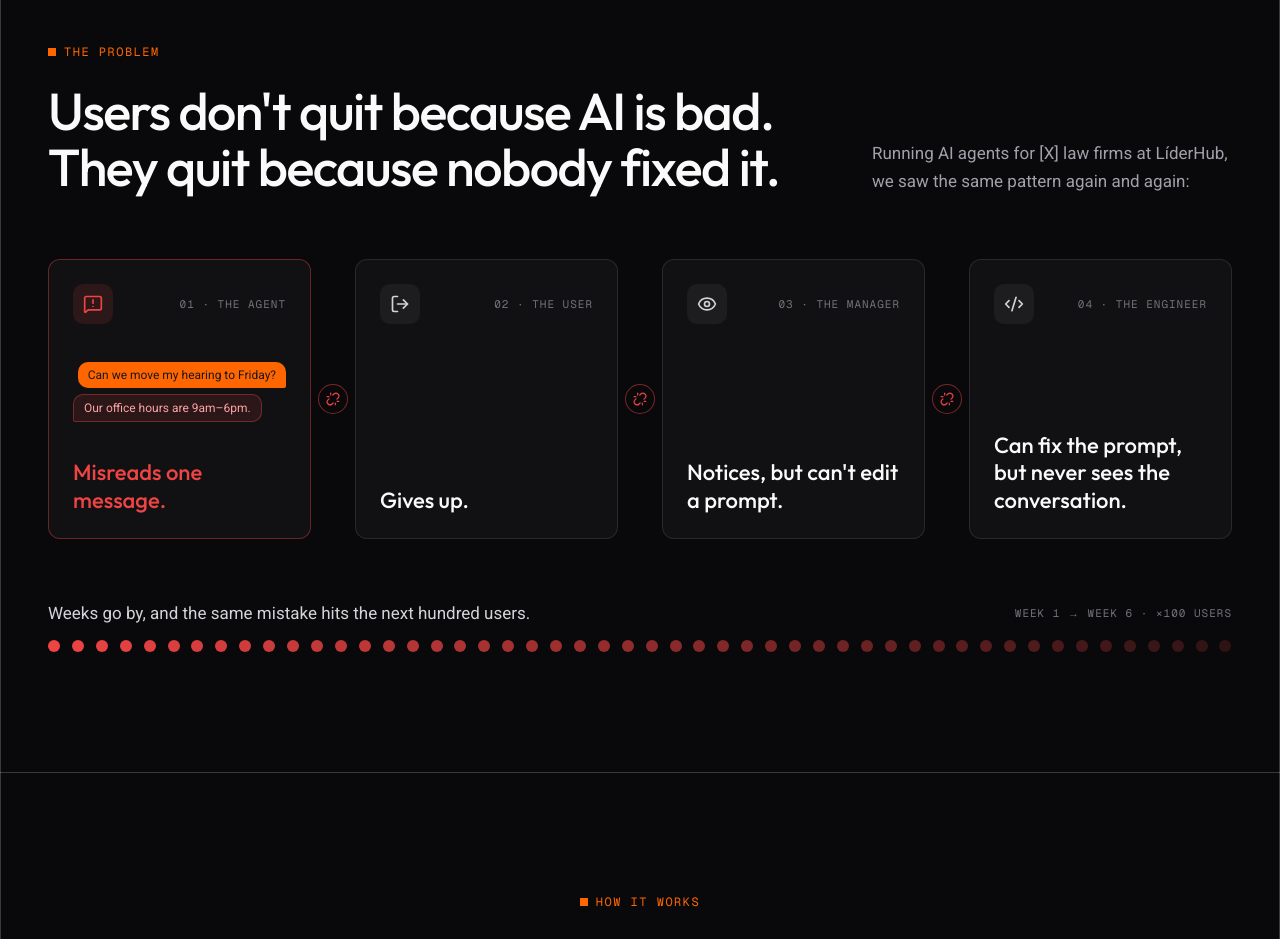
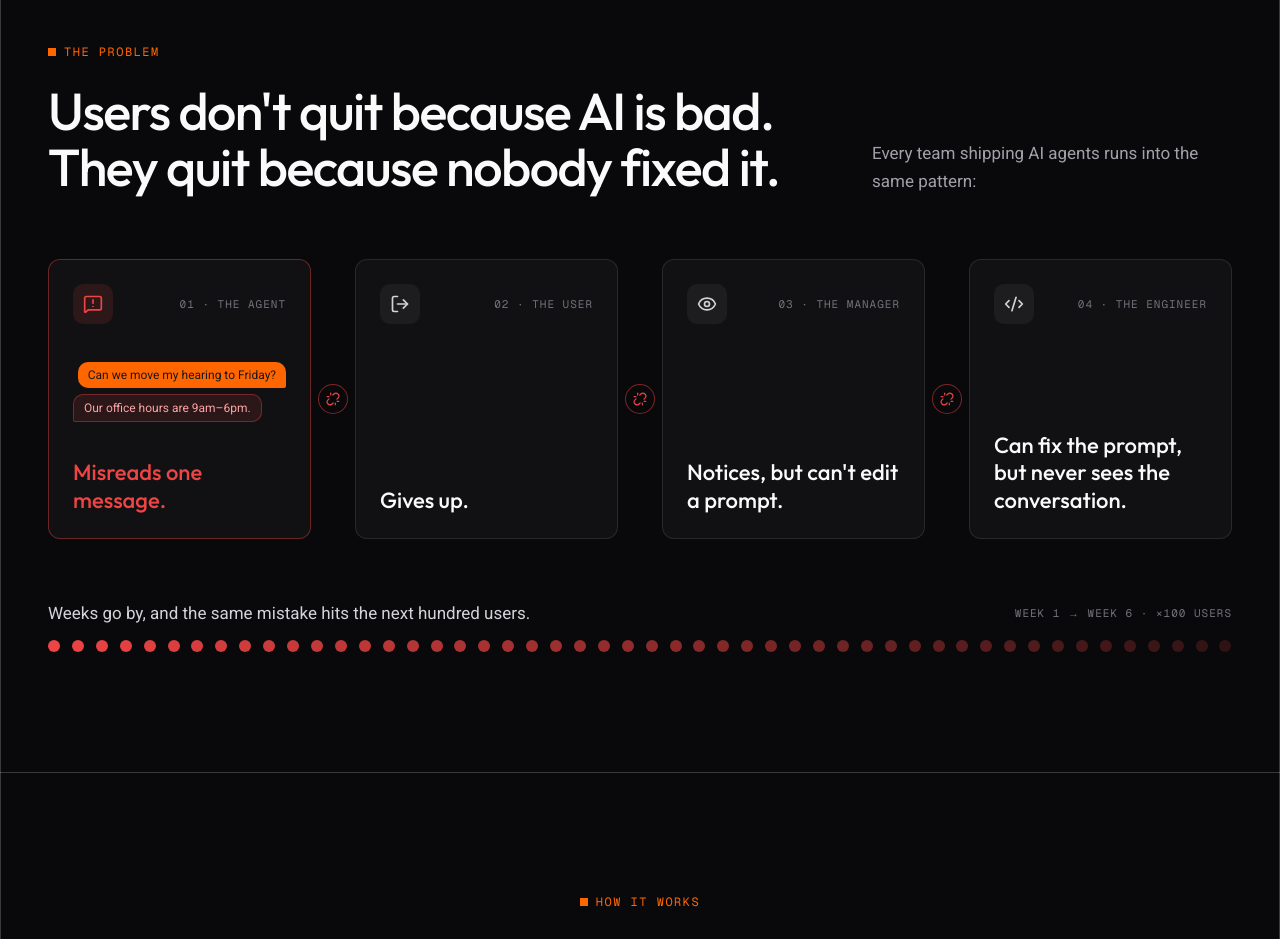
Before and after one commit to liderhubai/supabase-select-26, a Next.js app: page / in a window 1280 px wide. Shown: the part 2880-3819 px from the top of the page. Built offline with nearby package versions, Linux system fonts and the light colour scheme.

Commit message:
chore(landing): remove LíderHub references and [X] placeholders
Co-Authored-By: Claude Opus 5.5 <noreply@anthropic.com>

```diff
--- a/src/components/landing/Problem.tsx
+++ b/src/components/landing/Problem.tsx
@@ -58,12 +58,6 @@ function Break() {
 
 const DOTS = Array.from({ length: 50 }, (_, i) => Math.round(255 - (i * (255 - 0x2b)) / 49))
 
-const STATS = [
-  { value: '[X]', label: 'law firms running LíderHub agents' },
-  { value: '[X]%', label: 'of users never return after one bad reply' },
-  { value: '[X] wks', label: 'from a user complaint to a prompt fix' },
-]
-
 export function Problem() {
   return (
     <section id="problem" className="flex w-full flex-col gap-[64px] bg-[#09090b] px-[48px] py-[120px]">
@@ -75,7 +69,7 @@ export function Problem() {
           </h2>
         </div>
         <p className="w-[360px] shrink-0 font-body text-[17px] leading-[1.65] font-normal text-[#a1a1aa]">
-          Running AI agents for [X] law firms at LíderHub, we saw the same pattern again and again:
+          Every team shipping AI agents runs into the same pattern:
         </p>
       </div>
 
```
